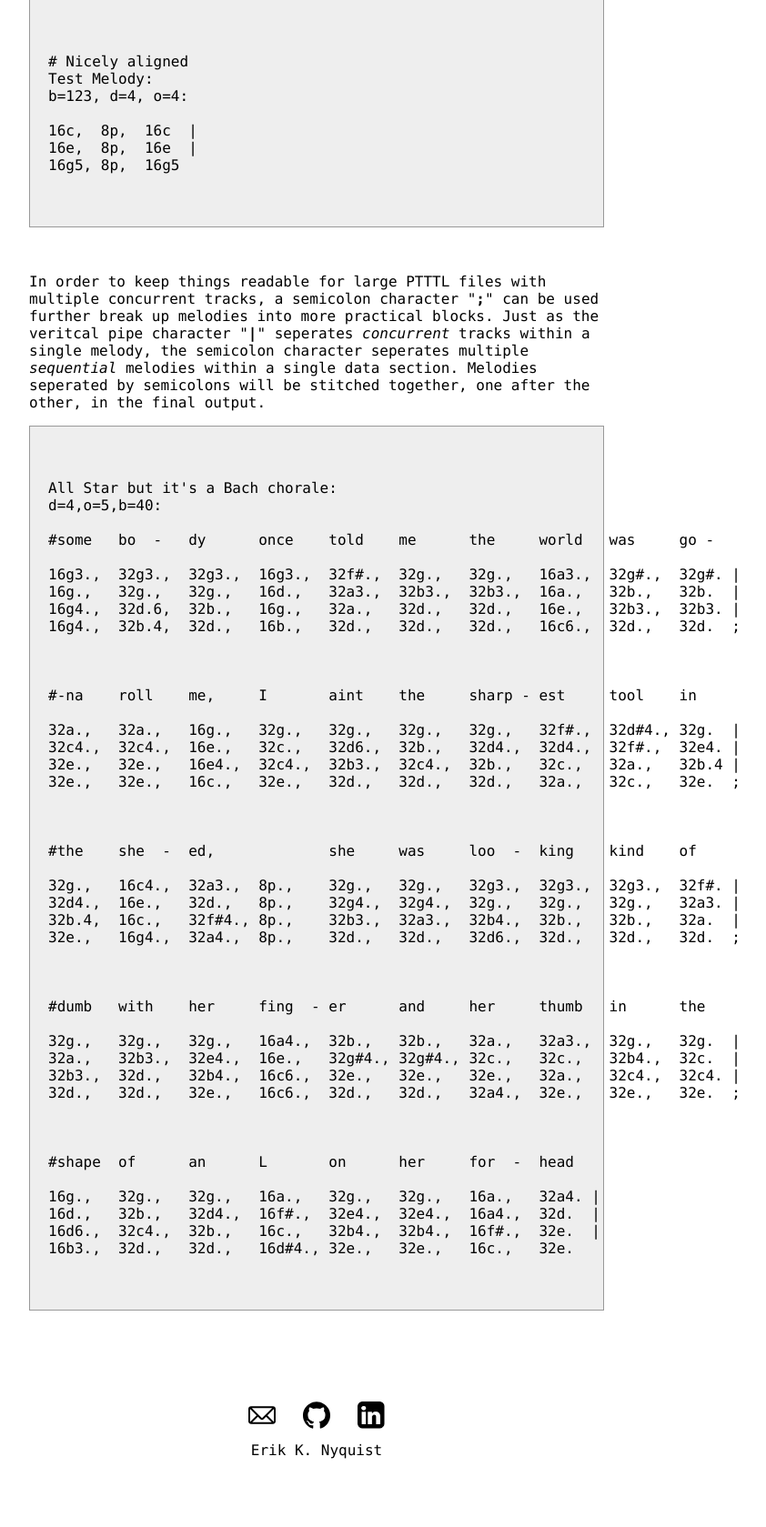
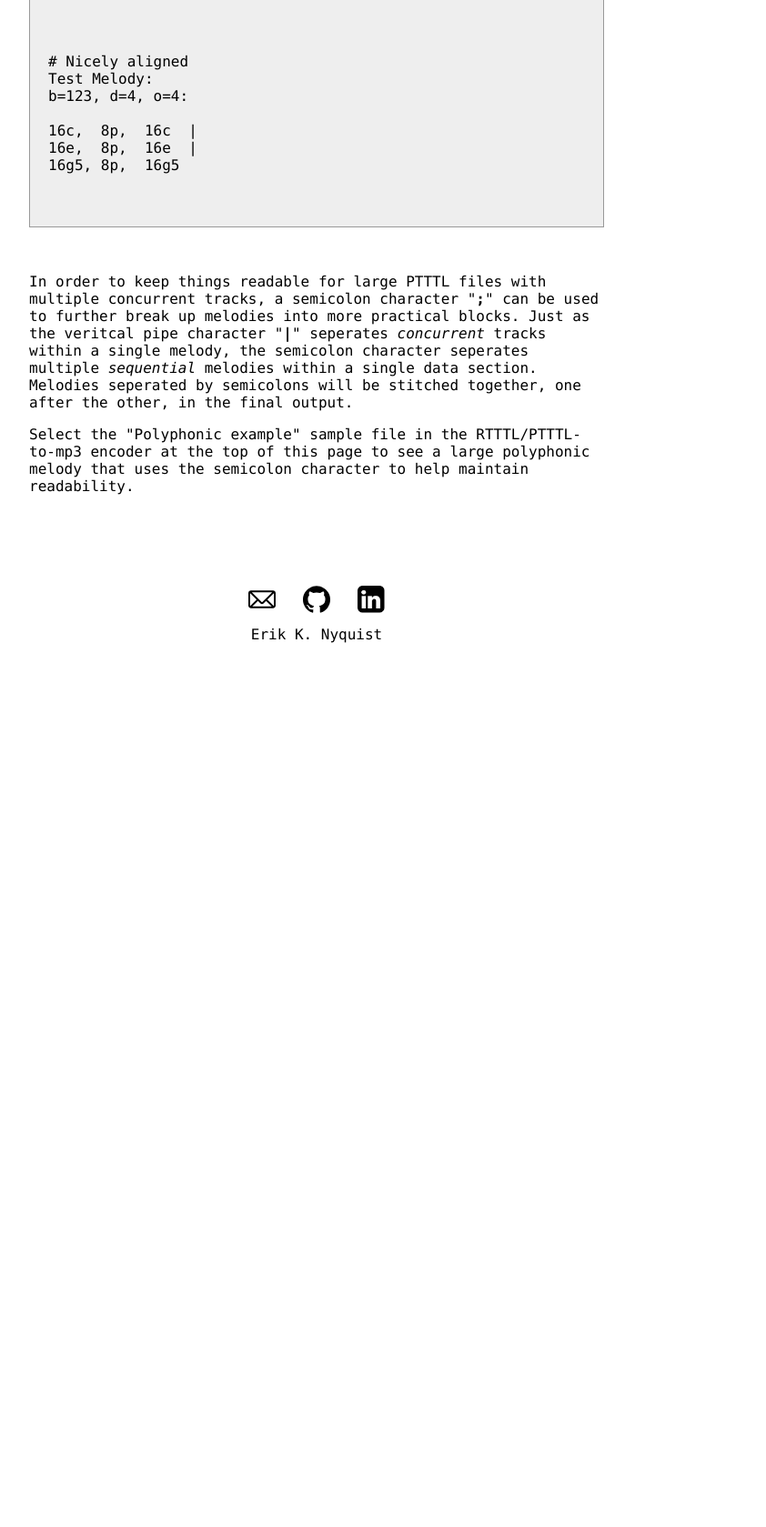
Before and after one commit to eriknyquist/personal-site, a Django app: page /ptttl/ in a window 1280 px wide. Shown: the part 3991-5670 px from the top of the page at 91% size, without its empty margins (292-1134 px from the left). After the commit the page ends 4698 px from the top, so only its background shows below. Run offline with Django 3.2, Linux system fonts and the light colour scheme; parts of the project's set-up code (start-up, migrations or seed data) failed here and were passed over.

Commit message:
Remove unneccesary duplication in ptttl.html

```diff
--- a/templates/ptttl.html
+++ b/templates/ptttl.html
@@ -358,62 +358,16 @@ b=123, d=4, o=4:
     </div>
 
     <p>In order to keep things readable for large PTTTL files with multiple
-    concurrent tracks, a semicolon character "<b>;</b>" can be used further break up
-    melodies into more practical blocks. Just as the veritcal pipe character
-    "<b>|</b>" seperates <i>concurrent</i> tracks within a single melody, the
-    semicolon character seperates multiple <i>sequential</i> melodies within a
-    single data section. Melodies seperated by semicolons will be stitched
+    concurrent tracks, a semicolon character "<b>;</b>" can be used to further
+    break up melodies into more practical blocks. Just as the veritcal pipe
+    character "<b>|</b>" seperates <i>concurrent</i> tracks within a single
+    melody, the semicolon character seperates multiple <i>sequential</i>
+    melodies within a single data section. Melodies seperated by semicolons will be stitched
     together, one after the other, in the final output.</p>
 
-    <div class="codeblock">
-<code>
-All Star but it's a Bach chorale:
-d=4,o=5,b=40:
-
-#some   bo  -   dy      once    told    me      the     world   was     go -
-
-16g3.,  32g3.,  32g3.,  16g3.,  32f#.,  32g.,   32g.,   16a3.,  32g#.,  32g#. |
-16g.,   32g.,   32g.,   16d.,   32a3.,  32b3.,  32b3.,  16a.,   32b.,   32b.  |
-16g4.,  32d.6,  32b.,   16g.,   32a.,   32d.,   32d.,   16e.,   32b3.,  32b3. |
-16g4.,  32b.4,  32d.,   16b.,   32d.,   32d.,   32d.,   16c6.,  32d.,   32d.  ;
-
-
-
-#-na    roll    me,     I       aint    the     sharp - est     tool    in
-
-32a.,   32a.,   16g.,   32g.,   32g.,   32g.,   32g.,   32f#.,  32d#4., 32g.  |
-32c4.,  32c4.,  16e.,   32c.,   32d6.,  32b.,   32d4.,  32d4.,  32f#.,  32e4. |
-32e.,   32e.,   16e4.,  32c4.,  32b3.,  32c4.,  32b.,   32c.,   32a.,   32b.4 |
-32e.,   32e.,   16c.,   32e.,   32d.,   32d.,   32d.,   32a.,   32c.,   32e.  ;
-
-
-
-#the    she  -  ed,             she     was     loo  -  king    kind    of
-
-32g.,   16c4.,  32a3.,  8p.,    32g.,   32g.,   32g3.,  32g3.,  32g3.,  32f#. |
-32d4.,  16e.,   32d.,   8p.,    32g4.,  32g4.,  32g.,   32g.,   32g.,   32a3. |
-32b.4,  16c.,   32f#4., 8p.,    32b3.,  32a3.,  32b4.,  32b.,   32b.,   32a.  |
-32e.,   16g4.,  32a4.,  8p.,    32d.,   32d.,   32d6.,  32d.,   32d.,   32d.  ;
-
-
-
-#dumb   with    her     fing  - er      and     her     thumb   in      the
-
-32g.,   32g.,   32g.,   16a4.,  32b.,   32b.,   32a.,   32a3.,  32g.,   32g.  |
-32a.,   32b3.,  32e4.,  16e.,   32g#4., 32g#4., 32c.,   32c.,   32b4.,  32c.  |
-32b3.,  32d.,   32b4.,  16c6.,  32e.,   32e.,   32e.,   32a.,   32c4.,  32c4. |
-32d.,   32d.,   32e.,   16c6.,  32d.,   32d.,   32a4.,  32e.,   32e.,   32e.  ;
-
-
-
-#shape  of      an      L       on      her     for  -  head
-
-16g.,   32g.,   32g.,   16a.,   32g.,   32g.,   16a.,   32a4. |
-16d.,   32b.,   32d4.,  16f#.,  32e4.,  32e4.,  16a4.,  32d.  |
-16d6.,  32c4.,  32b.,   16c.,   32b4.,  32b4.,  16f#.,  32e.  |
-16b3.,  32d.,   32d.,   16d#4., 32e.,   32e.,   16c.,   32e.
-</code>
-    </div>
+    <p>Select the "Polyphonic example" sample file in the RTTTL/PTTTL-to-mp3
+    encoder at the top of this page to see a large polyphonic melody that uses
+    the semicolon character to help maintain readability.</p>
 
     {% include "footer.html" %}
 </body>
```
